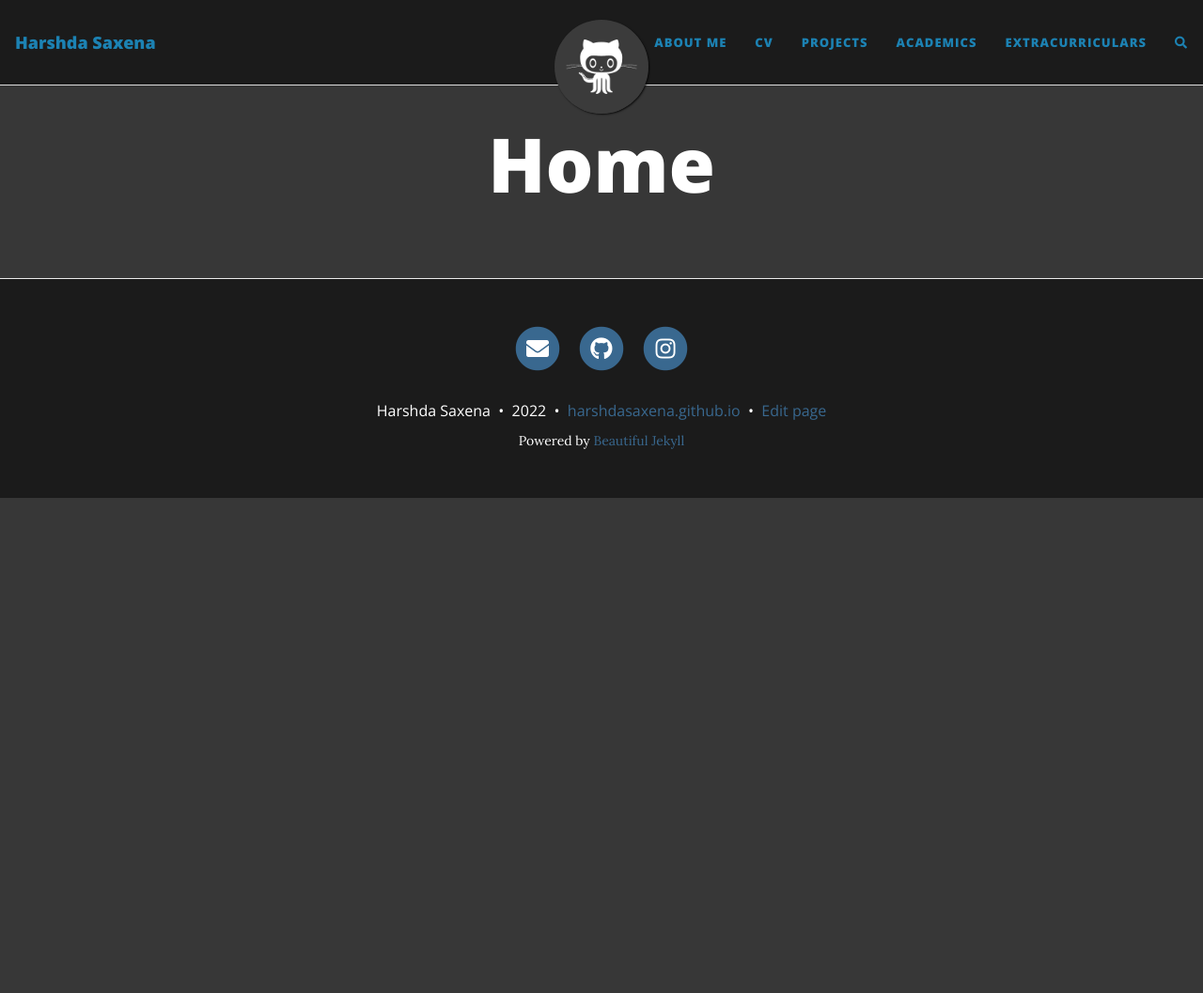
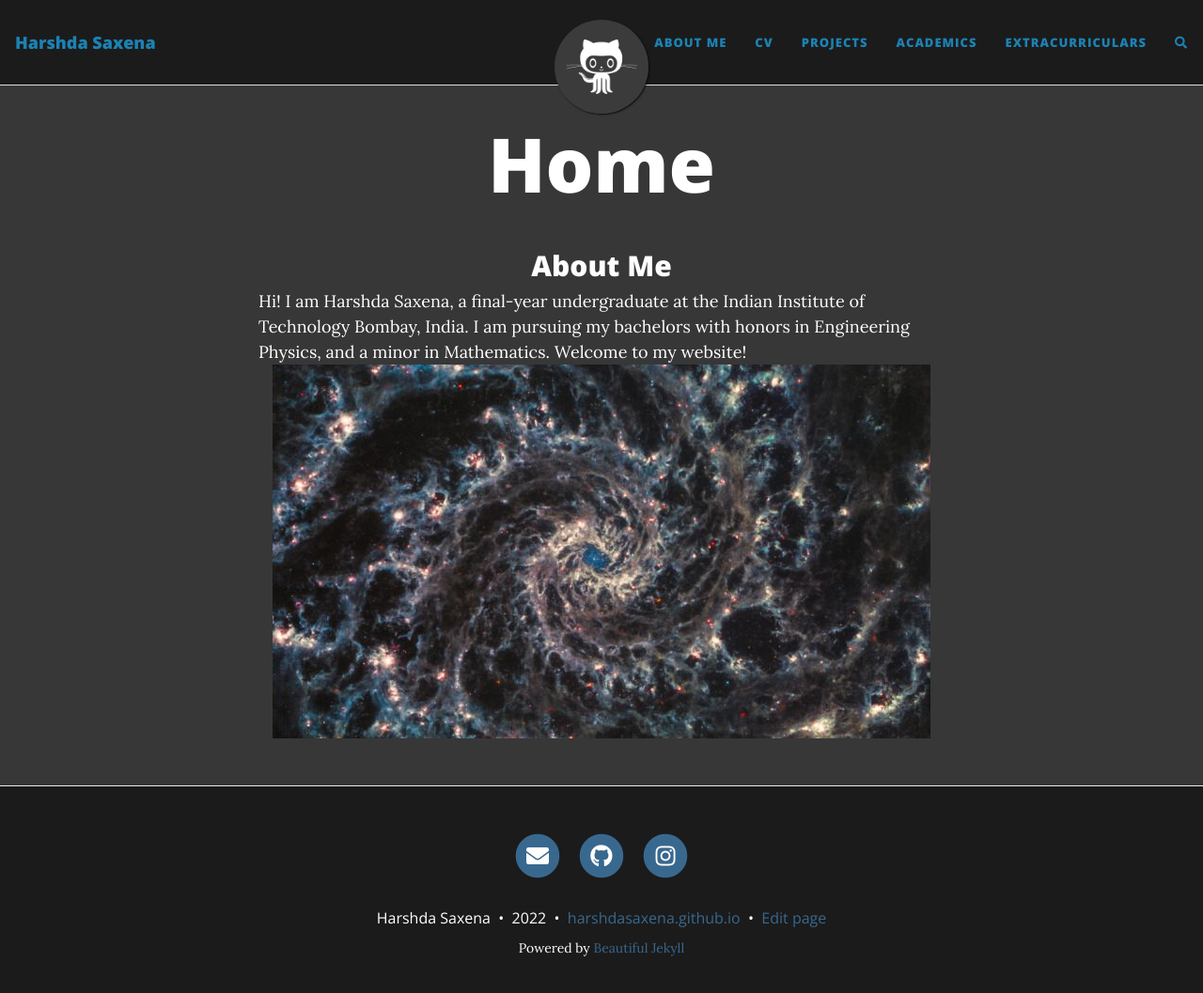
Before and after one commit to HarshdaSaxena/harshdasaxena.github.io, a Jekyll site: the page built from index.html, in a window 1280 px wide and 1070 px high. Shown: the top 1057 px of the window at 94% size. Built offline with Jekyll 4.4.1, drawn with Linux system fonts in a browser that asks for light colours; nearby versions of some CDN libraries; the list of posts is cut into pages by our own code; comment, search, counter and statistics services are not loaded.

Commit message:
slay update

```diff
--- a/index.html
+++ b/index.html
@@ -3,3 +3,16 @@ layout: home
 title: Home
 subtitle:
 ---
+
+<div class="text-center">
+    <h2>About Me</h2>
+</div>
+
+Hi! I am Harshda Saxena, a final-year undergraduate at the Indian Institute of Technology Bombay, India.
+I am pursuing my bachelors with honors in Engineering Physics, and a minor in Mathematics.
+
+Welcome to my website!
+
+<div class="text-center">
+    <img src="{{ 'assets/img/jwst_main.jpg' | relative_url }}" alt="JWST Slay" />
+</div>
```
Also changed, not shown: aboutme.md (+0 -3 lines), assets/img/jwst_main.jpg (added).
